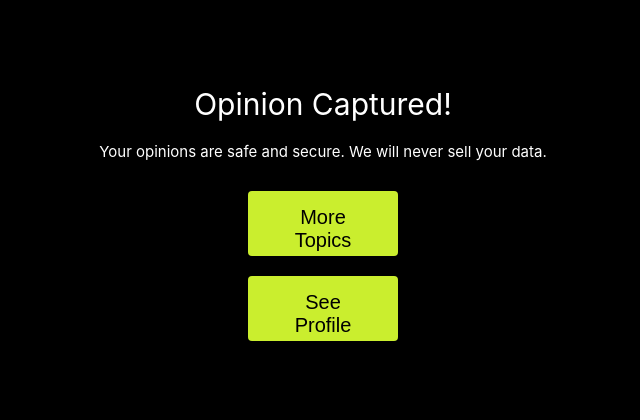
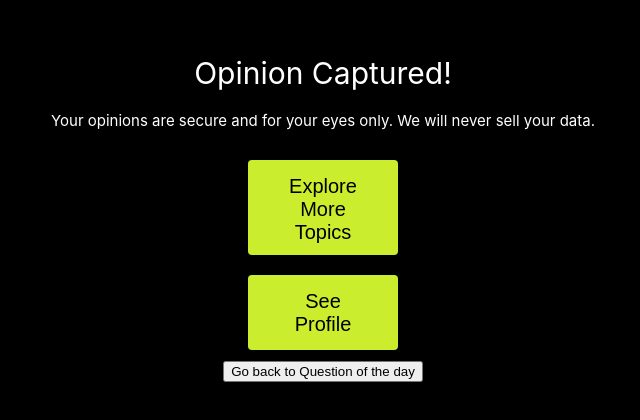
Before and after one commit to akshatchavann/ttapplication, a React (Create React App) app in the folder frontend/: page /TwoOptions/1 in a window 1280 px wide. Shown: the part 192-612 px from the top of the page, without its empty margins (317-957 px from the left). Built offline with nearby package versions, Linux system fonts and the light colour scheme.

Commit message:
style changes

```diff
--- a/frontend/src/pages/TwoOptions.js
+++ b/frontend/src/pages/TwoOptions.js
@@ -10,18 +10,24 @@ const TwoOptions = () => {
     return (
         <div>
             <div className="yo"> Opinion Captured! </div>
-            <div className="yoo"> Your opinions are safe and secure. We will never sell your data. </div>
+            <div className="yoo"> Your opinions are secure and for your eyes only. We will never sell your data. </div>
             <div className="buttonContainer">
                 <Link to={`/Content/${email}`}>
                     <button type="button" className="home_signup_button">
-                        More Topics
+                        Explore More Topics
                     </button>
                 </Link>
                 <Link to={`/Profile/${email}`}>
-                    <button type="button" className="home_signup_button">
+                    <button type="button" className="home_signup_button1">
                         See Profile
                     </button>
                 </Link>
+                <Link to={`/DailyQuestion/${email}`}>
+                    <button type="button">
+                        Go back to Question of the day
+                    </button>
+                </Link>
+
             </div>
         </div>
     )
--- a/frontend/src/styles/TwoOptions.css
+++ b/frontend/src/styles/TwoOptions.css
@@ -56,10 +56,28 @@
     font-size: 20px;
     cursor: pointer;
     width: 150px;
-    height: 65px;
+    height: 95px;
   }
 
   .home_signup_button:hover {
+    background-color: #789016;
+  }
+
+  .home_signup_button1 {
+    background-color: #caee2e;
+    color: rgb(0, 0, 0);
+    padding: 15px 40px;
+    border: none;
+    border-radius: 4px;
+    margin: 10px 0;
+    text-decoration: none;
+    font-size: 20px;
+    cursor: pointer;
+    width: 150px;
+    height: 75px;
+  }
+
+  .home_signup_button1:hover {
     background-color: #789016;
   }
 
```
